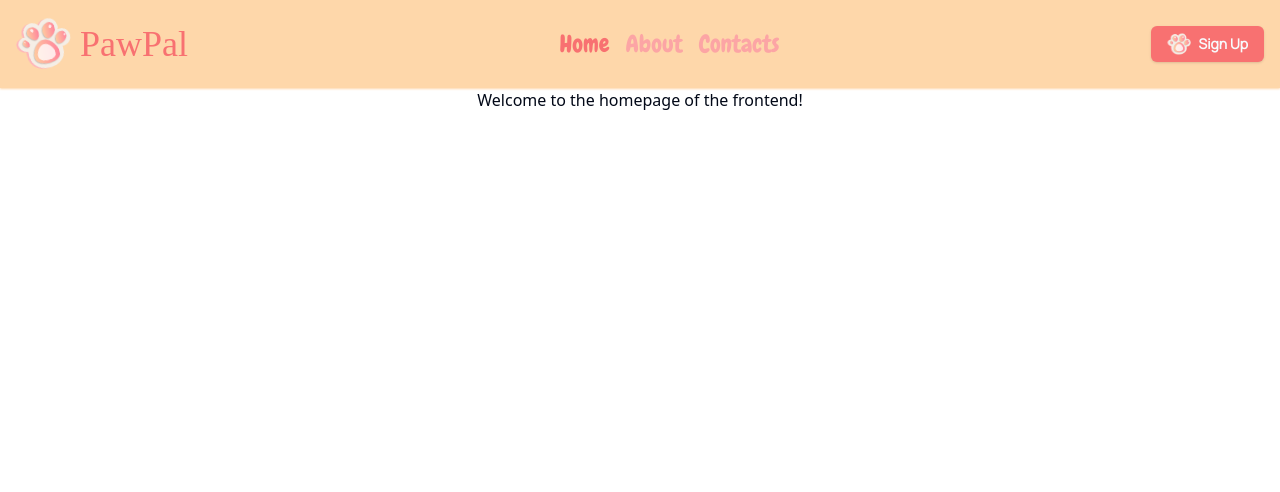
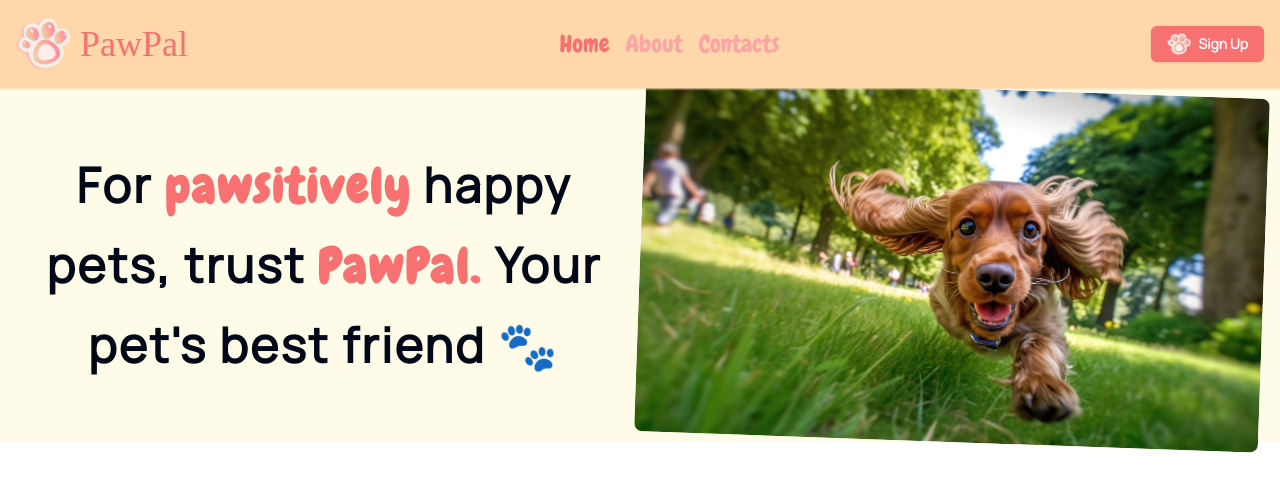
Before and after one commit to ShterionStamboliev/PawPal, a React (Vite) app in the folder frontend/: page / in a window 1280 px wide. Shown: the top 492 px of the page. Built offline with nearby package versions, Linux system fonts and the light colour scheme; a web font is replaced by a local one.

Commit message:
feat: add AspectRatio component and enhance Hero section layout

```diff
--- a/frontend/package.json
+++ b/frontend/package.json
@@ -10,6 +10,7 @@
     "preview": "vite preview"
   },
   "dependencies": {
+    "@radix-ui/react-aspect-ratio": "^1.1.1",
     "@radix-ui/react-slot": "^1.1.1",
     "@tanstack/react-query": "^5.62.15",
     "class-variance-authority": "^0.7.1",
--- a/frontend/src/components/Hero/Hero.tsx
+++ b/frontend/src/components/Hero/Hero.tsx
@@ -1,7 +1,30 @@
+import dog from '@/assets/happy-dog.png';
+
 const Hero = () => {
     return (
-        <section>
-            <h1>Welcome to the homepage of the frontend!</h1>
+        <section className='bg-yellow-50 w-[100vw]'>
+            <div className='flex flex-col md:flex-row mx-auto px-4 items-center justify-between gap-2'>
+                <div className='text-center max-w-1xl'>
+                    <h1 className='font-manrope tracking-wider font-bold text-5xl leading-relaxed'>
+                        For{' '}
+                        <span className='font-chewy text-red-400'>
+                            pawsitively
+                        </span>{' '}
+                        happy pets, trust{' '}
+                        <span className='font-chewy text-red-400'>
+                            PawPal.{' '}
+                        </span>
+                        Your pet's best friend 🐾
+                    </h1>
+                </div>
+                <div className='flex-shrink-0 w-full md:w-1/2'>
+                    <img
+                        src={dog}
+                        alt='Dog'
+                        className='w-full md:max-w-full rounded-lg md:rotate-2'
+                    />
+                </div>
+            </div>
         </section>
     );
 };
--- /dev/null
+++ b/frontend/src/components/ui/aspect-ratio.tsx
@@ -0,0 +1,5 @@
+import * as AspectRatioPrimitive from "@radix-ui/react-aspect-ratio"
+
+const AspectRatio = AspectRatioPrimitive.Root
+
+export { AspectRatio }
--- a/frontend/src/pages/Homepage.tsx
+++ b/frontend/src/pages/Homepage.tsx
@@ -5,7 +5,7 @@ const Homepage = () => {
     return (
         <>
             <Header />
-            <main className='mt-20 pt-2 flex flex-col items-center'>
+            <main className='mt-20 pt-2 flex flex-col items-center justify-center'>
                 <Hero />
             </main>
         </>
```
Also changed, not shown: frontend/src/assets/happy-dog.png (added), 1 other file (tests, documents, lock files or other folders).
